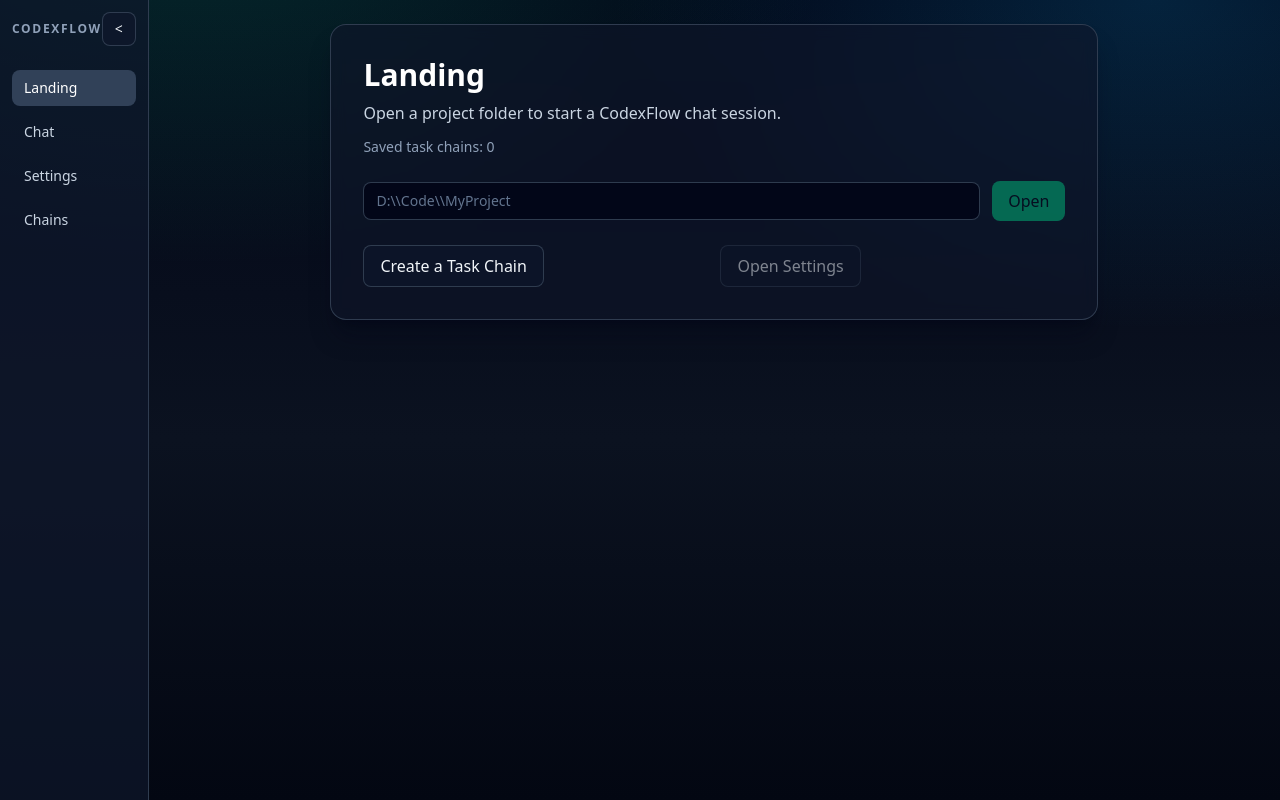
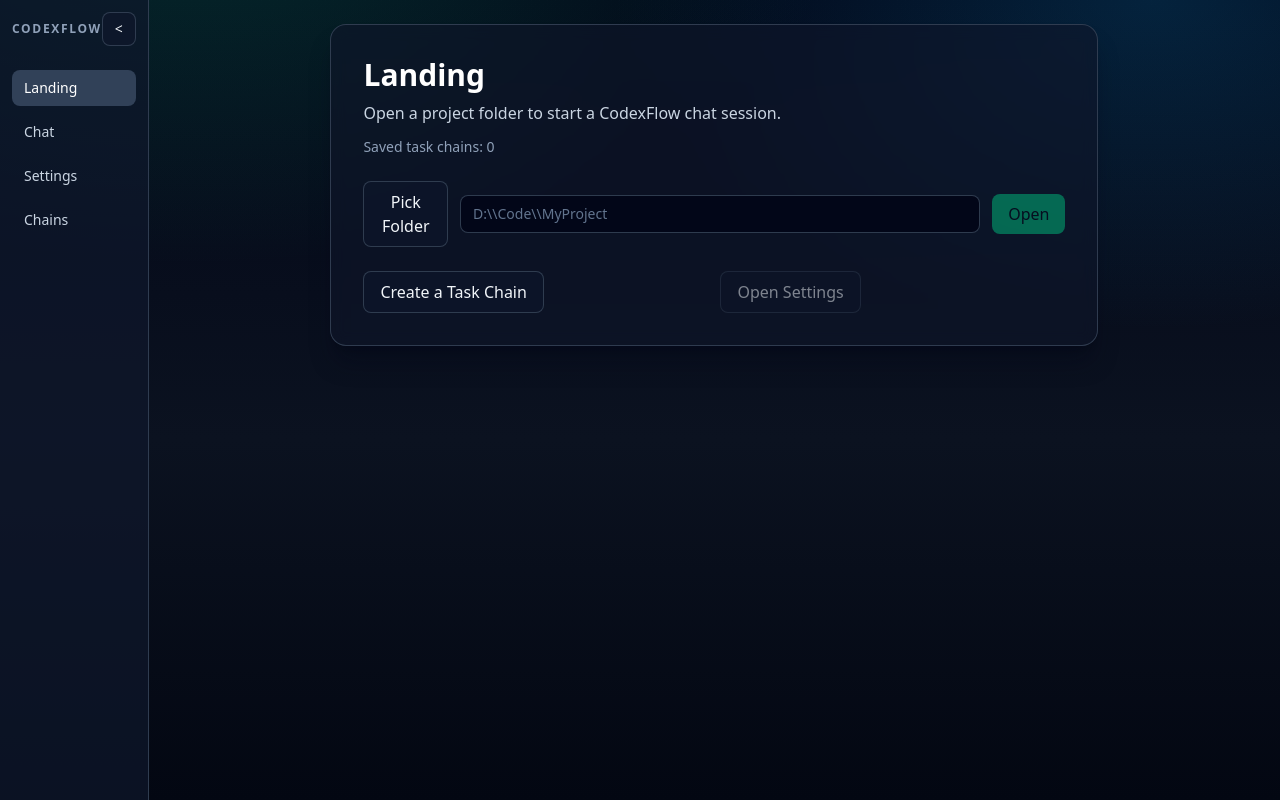
Before and after one commit to AndrewLang/matrix-codex-flow, an Angular app: page / in a window 1280 px wide. Built offline with nearby package versions, Linux system fonts and the light colour scheme.

Commit message:
feat: implement folder picking functionality with FolderPickerService and integrate into landing view

```diff
--- a/src/app/app.config.ts
+++ b/src/app/app.config.ts
@@ -2,10 +2,12 @@ import { ApplicationConfig, provideBrowserGlobalErrorListeners } from '@angular/
 import { provideRouter } from '@angular/router';
 
 import { routes } from './app.routes';
+import { FolderPickerService, StubFolderPickerService } from './services/folder-picker.service';
 
 export const appConfig: ApplicationConfig = {
   providers: [
     provideBrowserGlobalErrorListeners(),
-    provideRouter(routes)
+    provideRouter(routes),
+    { provide: FolderPickerService, useClass: StubFolderPickerService }
   ]
 };
--- /dev/null
+++ b/src/app/services/folder-picker.service.ts
@@ -0,0 +1,14 @@
+import { Injectable } from '@angular/core';
+
+export abstract class FolderPickerService {
+  abstract pickFolder(): Promise<string | null>;
+}
+
+@Injectable({
+  providedIn: 'root',
+})
+export class StubFolderPickerService implements FolderPickerService {
+  async pickFolder(): Promise<string | null> {
+    return 'D:\\Code\\SampleProject';
+  }
+}
--- a/src/app/views/landing/landing.view.html
+++ b/src/app/views/landing/landing.view.html
@@ -6,6 +6,7 @@
   <p class="mt-3 text-sm text-slate-400">Saved task chains: {{ taskChainStore.chains().length }}</p>
 
   <div class="mt-6 flex flex-col gap-3 sm:flex-row sm:items-center">
+    <ui-button type="button" (click)="pickFolder()">Pick Folder</ui-button>
     <input
       type="text"
       [value]="projectPath()"
--- a/src/app/views/landing/landing.view.ts
+++ b/src/app/views/landing/landing.view.ts
@@ -1,5 +1,6 @@
 import { Component, inject, signal } from '@angular/core';
 import { Router } from '@angular/router';
+import { FolderPickerService } from '../../services/folder-picker.service';
 import { ProjectSessionStore } from '../../state/project-session.store';
 import { TaskChainStore } from '../../state/task-chain.store';
 import { UiButton } from '../../ui/ui.button';
@@ -13,6 +14,7 @@ import { UiPanel } from '../../ui/ui.panel';
 })
 export class LandingView {
   private readonly router = inject(Router);
+  private readonly folderPickerService = inject(FolderPickerService);
   protected readonly sessionStore = inject(ProjectSessionStore);
   protected readonly taskChainStore = inject(TaskChainStore);
   protected readonly projectPath = signal<string>('');
@@ -41,4 +43,12 @@ export class LandingView {
     }
     await this.router.navigate(['/settings']);
   }
+
+  protected async pickFolder(): Promise<void> {
+    const path = await this.folderPickerService.pickFolder();
+    if (!path) {
+      return;
+    }
+    this.projectPath.set(path);
+  }
 }
```
